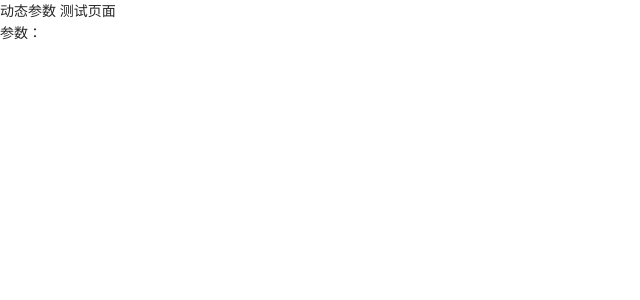
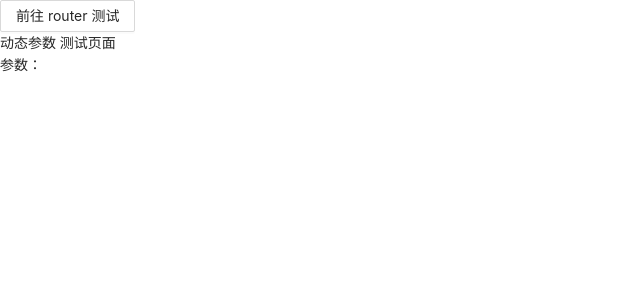
Before and after one commit to TianYouH/react-nextjs, a Next.js app: page /router/dynamic-parameters in a window 1280 px wide. Shown: the top 300 px of the page, without its empty margins (0-640 px from the left). Built offline with nearby package versions, Linux system fonts and the light colour scheme.

Commit message:
feat: 提交自定义 App

```diff
--- /dev/null
+++ b/components/Layout.jsx
@@ -0,0 +1,15 @@
+import Link from "next/link";
+import { Button } from "antd";
+
+function Layout({ children }) {
+  return (
+    <header>
+      <Link href="/router">
+        <Button>前往 router 测试</Button>
+      </Link>
+      { children }
+    </header>
+  );
+}
+
+export default Layout;
--- a/pages/_app.js
+++ b/pages/_app.js
@@ -1,38 +1,42 @@
-// import App from 'next/app'
-import 'antd/dist/antd.css'; // or 'antd/dist/antd.less
-import { useEffect } from 'react'
-import { useRouter } from 'next/router'
+import "antd/dist/antd.css"; // or 'antd/dist/antd.less
+import { useEffect } from "react";
+import { useRouter } from "next/router";
+import Layout from "../components/Layout.jsx";
 
 function MyApp({ Component, pageProps }) {
-  const router = useRouter()
+  const router = useRouter();
 
   useEffect(() => {
     const handleRouteChange = (url, { shallow }) => {
       console.log(
         `App is changing to ${url} ${
-          shallow ? 'with' : 'without'
+          shallow ? "with" : "without"
         } shallow routing`
-      )
-    }
+      );
+    };
 
-    router.events.on('routeChangeStart', handleRouteChange)
-    router.events.on('routeChangeComplete', handleRouteChange)
-    router.events.on('beforeHistoryChange', handleRouteChange)
-    router.events.on('hashChangeStart', handleRouteChange)
-    router.events.on('hashChangeComplete', handleRouteChange)
+    router.events.on("routeChangeStart", handleRouteChange);
+    router.events.on("routeChangeComplete", handleRouteChange);
+    router.events.on("beforeHistoryChange", handleRouteChange);
+    router.events.on("hashChangeStart", handleRouteChange);
+    router.events.on("hashChangeComplete", handleRouteChange);
 
     // If the component is unmounted, unsubscribe
     // from the event with the `off` method:
     return () => {
-      router.events.off('routeChangeStart', handleRouteChange)
-      router.events.off('routeChangeComplete', handleRouteChange)
-      router.events.off('beforeHistoryChange', handleRouteChange)
-      router.events.off('hashChangeStart', handleRouteChange)
-      router.events.off('hashChangeComplete', handleRouteChange)
-    }
-  }, [])
+      router.events.off("routeChangeStart", handleRouteChange);
+      router.events.off("routeChangeComplete", handleRouteChange);
+      router.events.off("beforeHistoryChange", handleRouteChange);
+      router.events.off("hashChangeStart", handleRouteChange);
+      router.events.off("hashChangeComplete", handleRouteChange);
+    };
+  }, []);
 
-  return <Component {...pageProps} />
+  return (
+    <Layout>
+      <Component {...pageProps} />
+    </Layout>
+  );
 }
 
-export default MyApp
+export default MyApp;
--- a/pages/router/dynamic-parameters/index.js
+++ b/pages/router/dynamic-parameters/index.js
@@ -1,12 +1,12 @@
 import { withRouter } from 'next/router'
 
-const DynamicParameters =  ({ router }) => {
+const DynamicParameters =  ({ id }) => {
   return (
   <div>
     动态参数 测试页面
     <p>
       {/* 参数：{ JSON.stringify(router.query) } */}
-      参数：{ router.query.id }
+      参数：{ id }
     </p>
   </div>
 )}
```
Also changed, not shown: pages/index.js (+1 -20 lines), pages/router/router-push/index.js (+6 -2 lines).
